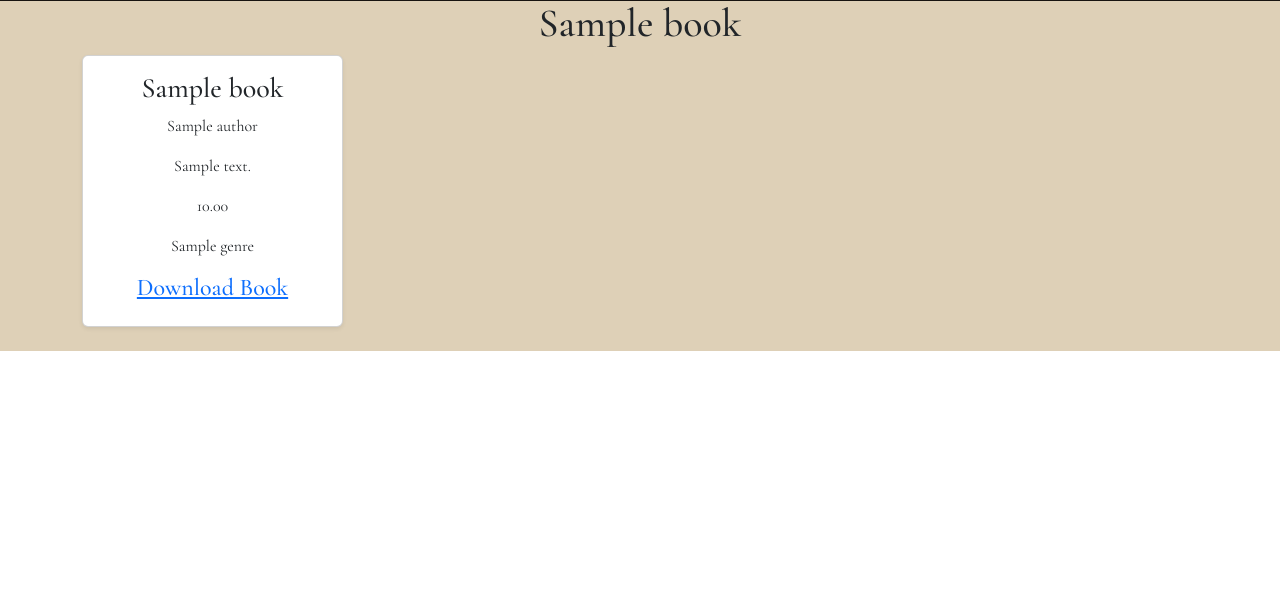
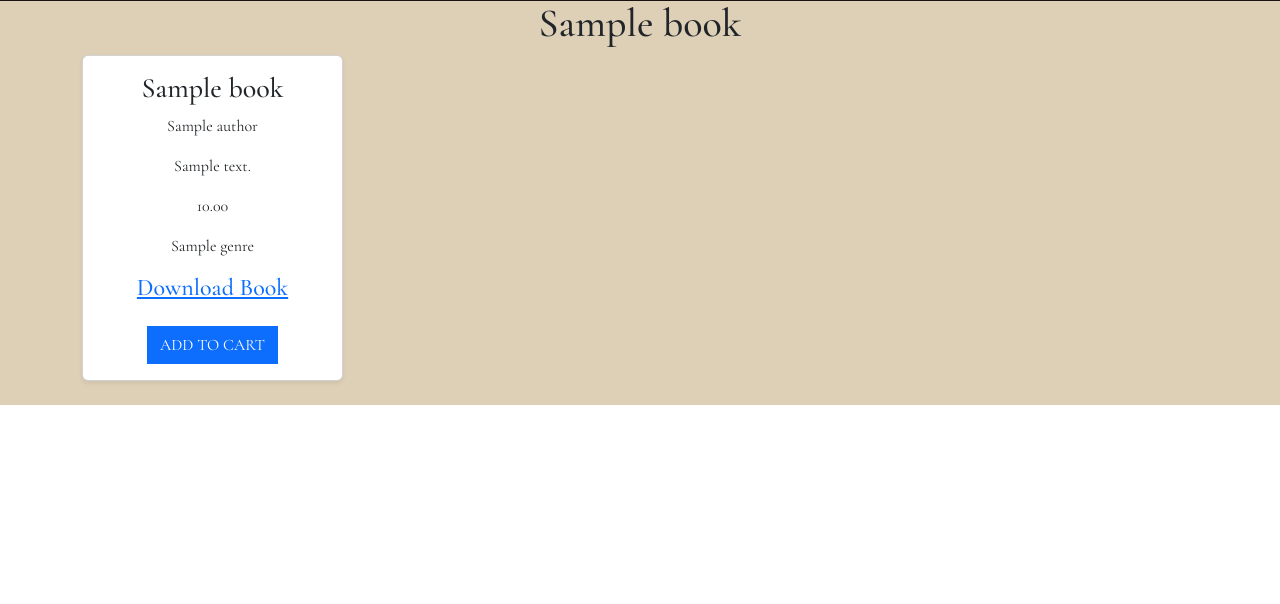
Before and after one commit to niekados/chapter-one, a Django app: a page that uses books/templates/books/book_detail.html in a window 1280 px wide. Shown: the part 121-725 px from the top of the page. Run offline with Django 4.2, Linux system fonts and the light colour scheme; tables that the repository leaves empty hold one stand-in row (values such as "Sample post").

Commit message:
feat: add add_to_cart functionality

```diff
--- a/books/templates/books/book_detail.html
+++ b/books/templates/books/book_detail.html
@@ -30,6 +30,15 @@ Books
                 <h4>
                     <a href="{{ book.file.url }}" download>Download Book</a>
                 </h4>
+
+                <form class="form" action="{% url 'add_to_cart' book.id %}" method="POST">
+                    {% csrf_token %}
+                    <input type="hidden" name="redirect_url" value="{{ request.path }}">
+
+                    <input type="submit" class="btn btn-primary rounded-0 text-uppercase mt-3" value="Add to Cart">
+                </form>
+
+
             </div>
         </div>
     </div>
--- a/cart/contexts.py
+++ b/cart/contexts.py
@@ -4,7 +4,7 @@ def cart_contents(request):
 
     cart_items = []
     total = 0
-    books_count = 0
+    books_count = len(cart_items)
 
     context = {
         'cart_items': cart_items,
--- a/cart/templates/cart/cart.html
+++ b/cart/templates/cart/cart.html
@@ -16,12 +16,12 @@ Shopping Cart
     </div>
     <div class="row">
         <div class="col">
-            {% if bag_items %}
+            {% if cart_items %}
             <div class="table-responsive rounded">
 
             </div>
             {% else %}
-            <p class="lead mb">Your bag is empty</p>
+            <p class="lead mb">Your cart is empty</p>
             <a href="{% url 'books_list' %}" class="btn btn-outline-dark btn-lg">
                 <span class="icon"><i class="fas fa-circle-chevron-left"></i> Back to Books</span>
             </a>
--- a/cart/urls.py
+++ b/cart/urls.py
@@ -2,5 +2,6 @@ from django.urls import path
 from . import views
 
 urlpatterns = [
-    path('', views.view_cart, name='view_cart')
+    path('', views.view_cart, name='view_cart'),
+    path('add/<book_id>/', views.add_to_cart, name='add_to_cart')
 ]
```
Also changed, not shown: cart/views.py (+16 -1 lines).
